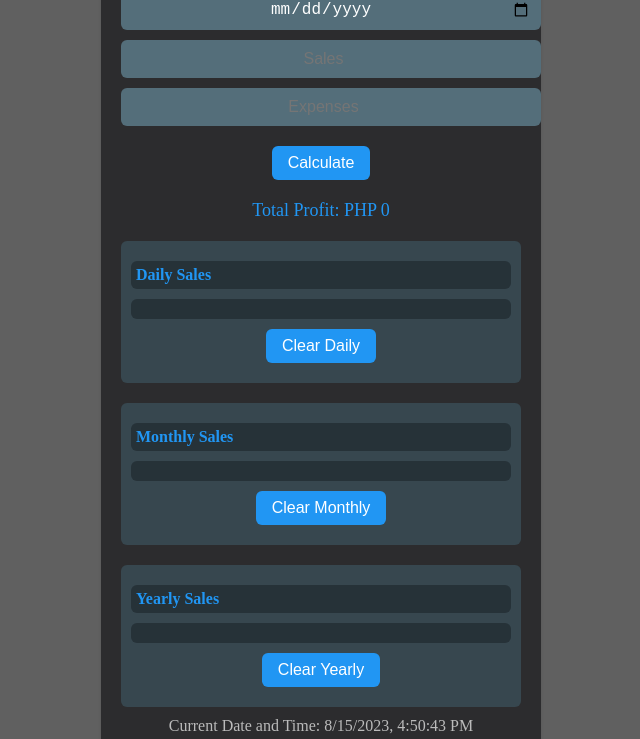
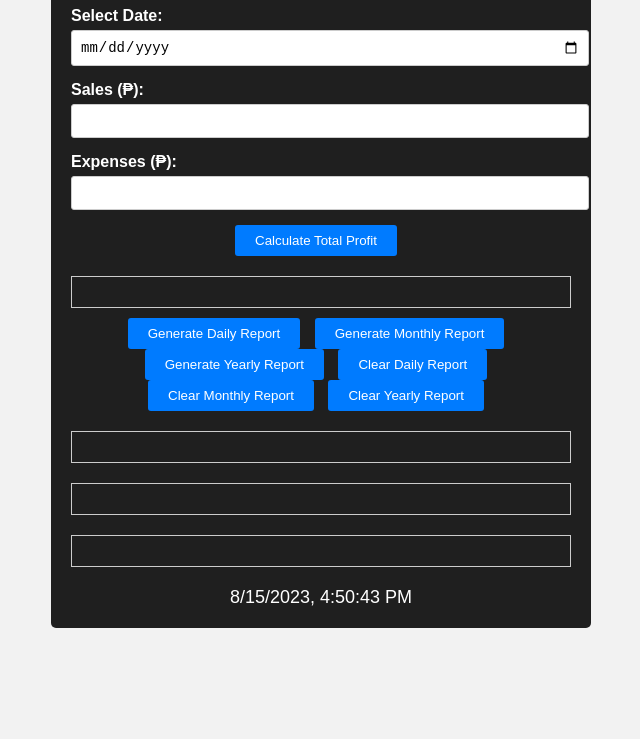
Before and after one commit to yuzithzu/SalesReport, a plain HTML site: page index.html in a window 1280 px wide. Shown: the part 61-800 px from the top of the page, without its empty margins (319-959 px from the left). Drawn offline with Linux system fonts and the light colour scheme.

Commit message:
Update index.html

```diff
--- a/index.html
+++ b/index.html
@@ -1,240 +1,216 @@
 <!DOCTYPE html>
-<html lang="en">
+<html>
 <head>
-  <meta charset="UTF-8">
-  <meta name="viewport" content="width=device-width, initial-scale=1.0">
-  <title>Sales Report</title>
+    <title>SALES REPORT</title>
     <style>
         body {
+            font-family: Arial, sans-serif;
+            background-color: #f2f2f2;
             margin: 0;
             padding: 0;
-      display: flex;
-      justify-content: center;
-      align-items: center;
-      min-height: 100vh;
-      background-color: #f0f0f0;
         }
-
-    .background {
-      background-color: rgba(0, 0, 0, 0.6);
-      position: fixed;
-      top: 0;
-      left: 0;
-      width: 100%;
-      height: 100%;
-      display: flex;
-      justify-content: center;
-      align-items: center;
-      z-index: 9999;
+        .container {
+            max-width: 500px;
+            margin: 0 auto;
+            padding: 20px;
+            background-color: #1f1f1f;
+            color: #fff;
+            border-radius: 5px;
         }
-
-    .calculator {
-      background-color: #2c2c2e;
-      border-radius: 12px;
-      box-shadow: 0 2px 4px rgba(0, 0, 0, 0.1);
-      padding: 20px;
-      width: 90%;
-      max-width: 400px;
-      color: #fff;
+        .header {
             text-align: center;
-      position: relative;
-      animation: slide-up 0.5s ease-in-out;
+            font-size: 24px;
+            margin-bottom: 20px;
         }
-
-    @keyframes slide-up {
-      from {
-        opacity: 0;
-        transform: translateY(50px);
+        .form-group {
+            margin-bottom: 15px;
         }
-      to {
-        opacity: 1;
-        transform: translateY(0);
+        label {
+            display: block;
+            font-weight: bold;
+            margin-bottom: 5px;
         }
-    }
-
-    h1 {
-      font-size: 24px;
-      margin: 0 0 20px;
-    }
-
         input[type="date"],
         input[type="number"] {
             width: 100%;
-      padding: 10px;
-      margin-bottom: 10px;
-      border: none;
-      border-radius: 6px;
-      background-color: #546e7a;
-      font-size: 16px;
-      color: #fff;
+            padding: 8px;
+            border: 1px solid #ccc;
+            border-radius: 3px;
+            font-size: 14px;
+        }
+        .button-group {
             text-align: center;
+            margin-top: 10px;
         }
-
-    .calculate-btn,
-    .clear-btn {
-      display: block;
-      margin: 10px auto;
-      padding: 8px 16px;
-      background-color: #2196f3;
+        .button-group button {
+            padding: 8px 20px;
+            background-color: #007bff;
             color: #fff;
             border: none;
-      border-radius: 6px;
-      font-size: 16px;
+            border-radius: 3px;
             cursor: pointer;
+            margin-right: 10px;
         }
-
-    .result {
+        .report {
+            border: 1px solid #ccc;
+            padding: 15px;
+            margin-top: 20px;
+        }
+        .report strong {
+            display: block;
             font-size: 18px;
-      margin: 20px 0;
-      color: #2196f3;
+            margin-bottom: 10px;
         }
-
-    .record-list {
+        .date-time {
+            text-align: center;
+            font-size: 18px;
             margin-top: 20px;
-      padding: 10px;
-      border-radius: 6px;
-      background-color: #37474f;
-      font-size: 16px;
-    }
-
-    .record-category {
-      background-color: #263238;
-      border-radius: 6px;
-      padding: 5px;
-      margin: 10px 0;
-      text-align: left;
-      font-weight: bold;
-      color: #2196f3;
-    }
-
-    .sales-history {
-      padding: 10px;
-      border-radius: 6px;
-      background-color: #263238;
-      font-size: 16px;
-    }
-
-    .sales-record {
-      margin: 5px 0;
-      padding: 5px;
-      border-radius: 6px;
-      background-color: #37474f;
-      text-align: left;
-      color: #fff;
-    }
-
-    .date-time {
-      margin-top: 10px;
-      font-size: 16px;
-      color: #bbb;
         }
     </style>
 </head>
 <body>
-  <div class="background">
-    <div class="calculator">
-      <h1>Sales Report</h1>
-      <input type="date" class="date-picker">
-      <input type="number" placeholder="Sales" class="sales-input">
-      <input type="number" placeholder="Expenses" class="expenses-input">
-      <button class="calculate-btn">Calculate</button>
-      <div class="result">
-        Total Profit: <span class="profit">PHP 0</span>
+    <div class="container">
+        <div class="header">SALES REPORT</div>
+        <div class="form-group">
+            <label for="datepicker">Select Date:</label>
+            <input type="date" id="datepicker">
         </div>
-      <div class="record-list">
-        <div class="record-category">Daily Sales</div>
-        <div class="sales-history daily-sales-history"></div>
-        <button class="clear-btn daily-clear">Clear Daily</button>
+        <div class="form-group">
+            <label for="sales">Sales (&#x20B1;):</label>
+            <input type="number" id="sales" step="0.01">
         </div>
-      <div class="record-list">
-        <div class="record-category">Monthly Sales</div>
-        <div class="sales-history monthly-sales-history"></div>
-        <button class="clear-btn monthly-clear">Clear Monthly</button>
+        <div class="form-group">
+            <label for="expenses">Expenses (&#x20B1;):</label>
+            <input type="number" id="expenses" step="0.01">
         </div>
-      <div class="record-list">
-        <div class="record-category">Yearly Sales</div>
-        <div class="sales-history yearly-sales-history"></div>
-        <button class="clear-btn yearly-clear">Clear Yearly</button>
+        <div class="button-group">
+            <button onclick="calculateTotal()">Calculate Total Profit</button>
         </div>
-      <div class="date-time">
-        Current Date and Time: <span class="current-date-time"></span>
+        <div id="total" class="report"></div>
+
+        <div class="button-group">
+            <button onclick="generateDailyReport()">Generate Daily Report</button>
+            <button onclick="generateMonthlyReport()">Generate Monthly Report</button>
+            <button onclick="generateYearlyReport()">Generate Yearly Report</button>
+            <button onclick="clearDailyReport()">Clear Daily Report</button>
+            <button onclick="clearMonthlyReport()">Clear Monthly Report</button>
+            <button onclick="clearYearlyReport()">Clear Yearly Report</button>
         </div>
-    </div>
+        <div class="report" id="daily-report"></div>
+        <div class="report" id="monthly-report"></div>
+        <div class="report" id="yearly-report"></div>
+
+        <div class="date-time" id="date-time"></div>
     </div>
 
     <script>
-    const calculateBtn = document.querySelector('.calculate-btn');
-    const clearBtns = document.querySelectorAll('.clear-btn');
-    const dailySalesHistory = document.querySelector('.daily-sales-history');
-    const monthlySalesHistory = document.querySelector('.monthly-sales-history');
-    const yearlySalesHistory = document.querySelector('.yearly-sales-history');
-    const salesInput = document.querySelector('.sales-input');
-    const expensesInput = document.querySelector('.expenses-input');
-    const profitSpan = document.querySelector('.profit');
-    const currentDateElement = document.querySelector('.current-date-time');
+        var dailyReports = {};
+        var monthlyReports = {};
+        var yearlyReports = {};
 
-    function updateCurrentDateTime() {
-      const now = new Date();
-      const formattedDate = now.toLocaleString();
-      currentDateElement.textContent = formattedDate;
+        function calculateTotal() {
+            var sales = parseFloat(document.getElementById("sales").value);
+            var expenses = parseFloat(document.getElementById("expenses").value);
+            var total = sales - expenses;
+            document.getElementById("total").innerHTML = "<strong>Total Profit:</strong> &#x20B1;" + total.toFixed(2);
+
+            var selectedDate = document.getElementById("datepicker").value;
+            dailyReports[selectedDate] = {
+                sales: sales,
+                totalProfit: total.toFixed(2)
+            };
         }
 
-    updateCurrentDateTime();
-    setInterval(updateCurrentDateTime, 1000);
+        function generateDailyReport() {
+            var dailyReport = "";
 
-    let dailyTotal = 0;
-    let monthlyTotal = 0;
-    let yearlyTotal = 0;
+            for (var date in dailyReports) {
+                dailyReport += "<strong>Date: " + date + "</strong><br>";
+                dailyReport += "Total Profit: &#x20B1;" + dailyReports[date].totalProfit + "<br><br>";
+            }
 
-    calculateBtn.addEventListener('click', () => {
-      const sales = parseFloat(salesInput.value) || 0;
-      const expenses = parseFloat(expensesInput.value) || 0;
-      const profit = sales - expenses;
+            document.getElementById("daily-report").innerHTML = dailyReport;
+        }
 
-      profitSpan.textContent = `Total Profit: PHP ${profit.toFixed(2)}`;
-      dailyTotal += sales;
-      updateCurrentDateTime();
+        function generateMonthlyReport() {
+            for (var date in dailyReports) {
+                var parts = date.split("-");
+                var year = parts[0];
+                var month = parts[1];
+                var totalProfit = parseFloat(dailyReports[date].totalProfit);
 
-      const now = new Date();
-      const formattedDate = now.toLocaleDateString();
-      const salesRecord = document.createElement('div');
-      salesRecord.className = 'sales-record';
-      salesRecord.textContent = `${formattedDate}: PHP ${sales.toFixed(2)}`;
-      dailySalesHistory.appendChild(salesRecord);
+                if (!monthlyReports[year]) {
+                    monthlyReports[year] = {};
+                }
 
-      // Update monthly total
-      monthlyTotal += sales;
-      const formattedMonth = now.toLocaleString('default', { month: 'long' });
-      const monthlySalesRecord = document.createElement('div');
-      monthlySalesRecord.className = 'sales-record';
-      monthlySalesRecord.textContent = `${formattedMonth}: PHP ${monthlyTotal.toFixed(2)}`;
-      monthlySalesHistory.appendChild(monthlySalesRecord);
+                if (!monthlyReports[year][month]) {
+                    monthlyReports[year][month] = 0;
+                }
 
-      // Update yearly total
-      yearlyTotal += sales;
-      const formattedYear = now.getFullYear();
-      const yearlySalesRecord = document.createElement('div');
-      yearlySalesRecord.className = 'sales-record';
-      yearlySalesRecord.textContent = `${formattedYear}: PHP ${yearlyTotal.toFixed(2)}`;
-      yearlySalesHistory.appendChild(yearlySalesRecord);
-    });
+                monthlyReports[year][month] += totalProfit;
+            }
 
-    clearBtns.forEach(btn => {
-      btn.addEventListener('click', () => {
-        if (btn.classList.contains('daily-clear')) {
-          dailyTotal = 0;
-          dailySalesHistory.textContent = '';
+            var monthlyReport = "<strong>Monthly Report</strong><br>";
+
+            for (var year in monthlyReports) {
+                monthlyReport += "<strong>" + year + "</strong><br>";
+                for (var month in monthlyReports[year]) {
+                    var monthName = getMonthName(parseInt(month));
+                    monthlyReport += monthName + ": &#x20B1;" + monthlyReports[year][month].toFixed(2) + "<br>";
                 }
-        if (btn.classList.contains('monthly-clear')) {
-          monthlyTotal = 0;
-          monthlySalesHistory.textContent = '';
             }
-        if (btn.classList.contains('yearly-clear')) {
-          yearlyTotal = 0;
-          yearlySalesHistory.textContent = '';
+
+            document.getElementById("monthly-report").innerHTML = monthlyReport;
         }
-      });
-    });
+
+        function generateYearlyReport() {
+            for (var year in monthlyReports) {
+                if (!yearlyReports[year]) {
+                    yearlyReports[year] = 0;
+                }
+
+                for (var month in monthlyReports[year]) {
+                    yearlyReports[year] += monthlyReports[year][month];
+                }
+            }
+
+            var yearlyReport = "<strong>Yearly Report</strong><br>";
+
+            for (var year in yearlyReports) {
+                yearlyReport += "<strong>" + year + "</strong>: &#x20B1;" + yearlyReports[year].toFixed(2) + "<br>";
+            }
+
+            document.getElementById("yearly-report").innerHTML = yearlyReport;
+        }
+
+        function clearDailyReport() {
+            dailyReports = {};
+            document.getElementById("daily-report").innerHTML = "";
+        }
+
+        function clearMonthlyReport() {
+            monthlyReports = {};
+            document.getElementById("monthly-report").innerHTML = "";
+        }
+
+        function clearYearlyReport() {
+            yearlyReports = {};
+            document.getElementById("yearly-report").innerHTML = "";
+        }
+
+        function getMonthName(month) {
+            var monthNames = ["January", "February", "March", "April", "May", "June", "July", "August", "September", "October", "November", "December"];
+            return monthNames[month - 1];
+        }
+
+        function updateDateTime() {
+            var now = new Date();
+            var formattedDateTime = now.toLocaleString();
+            document.getElementById("date-time").innerHTML = formattedDateTime;
+        }
+
+        updateDateTime();
+        setInterval(updateDateTime, 1000);
     </script>
 </body>
 </html>
```
Lines whose indentation alone changed are shown as unchanged.
